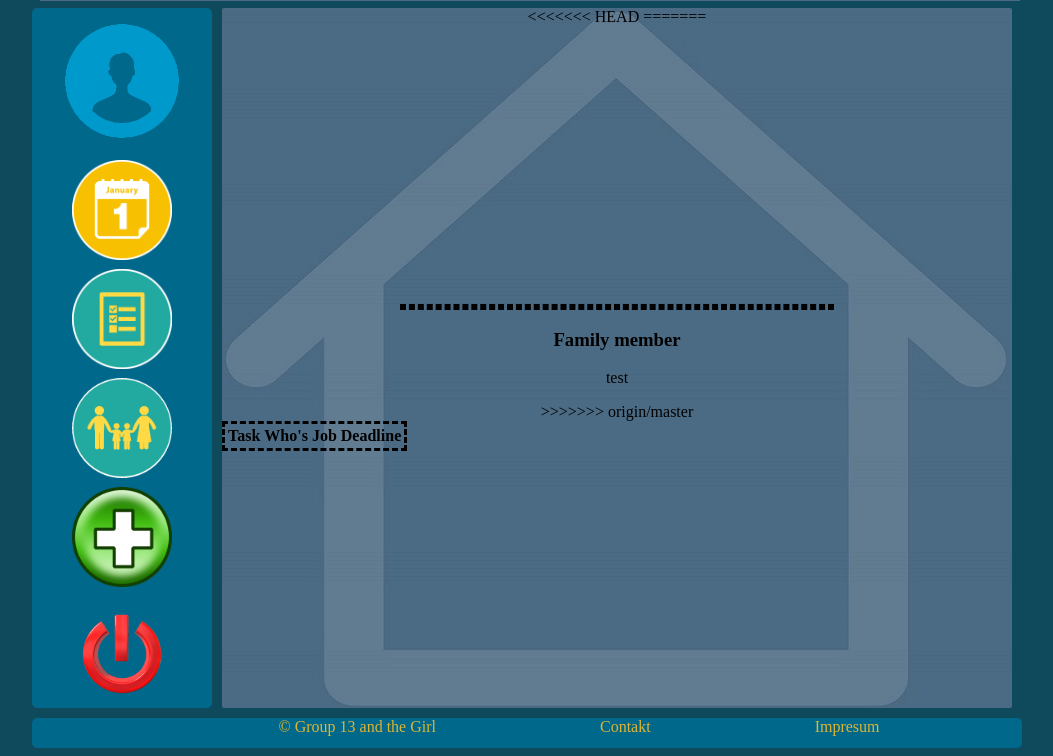
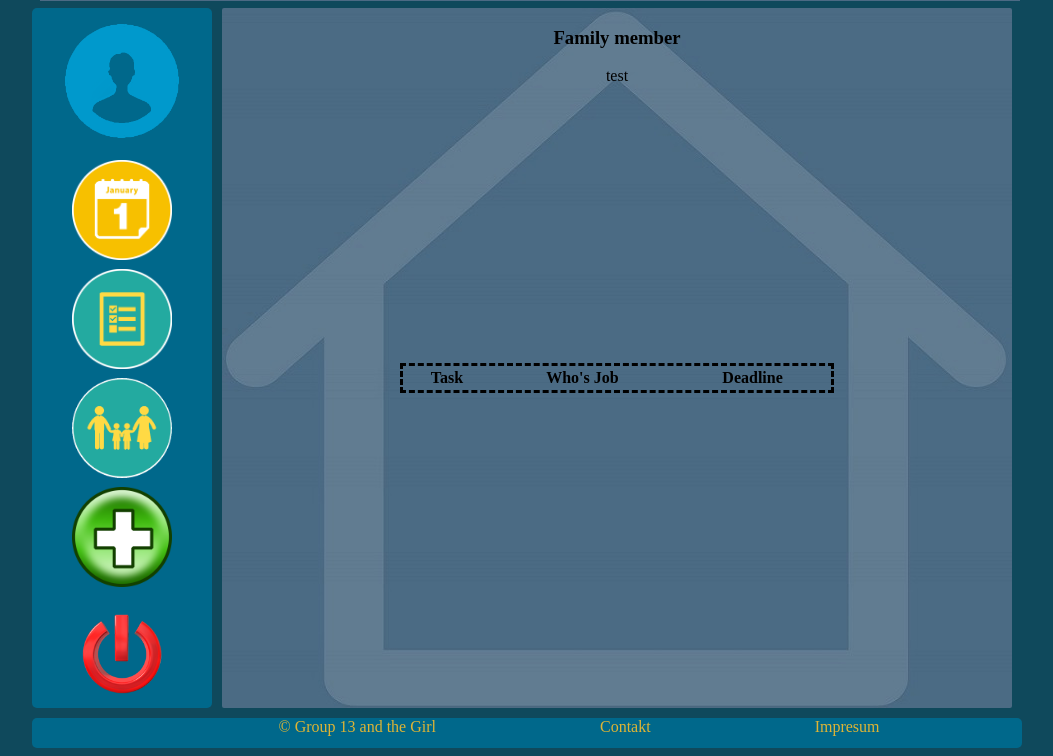
Before and after one commit to laixintao/FamilyPlanner, a Django app: page /family-calender/ in a window 1280 px wide. Shown: the part 140-896 px from the top of the page, without its empty margins (118-1171 px from the left). Run offline with Django 3.2, Linux system fonts and the light colour scheme; a user stored in the database is signed in; data comes from the database, SQL or seed files in the repository; lists and menus that the app fills with data are empty.

Commit message:
delete git information

```diff
--- a/todolist/templates/family-calender.html
+++ b/todolist/templates/family-calender.html
@@ -54,15 +54,11 @@
         </div>
 
         <div id="content">
-<<<<<<< HEAD
             <table style="text-align:center;border: dashed;width: 55%;margin-top: 278px;margin-left: auto;margin-right: auto">
-=======
-        <table style="border: dashed">
                 <h3>Family member</h3>
                 {% for user in users %}
                     <p>{{ user.username }}</p>
                 {% endfor %}
->>>>>>> origin/master
                 <tr>
                     <th>Task</th>
                     <th>Who's Job</th>
```
Lines whose indentation alone changed are shown as unchanged.
